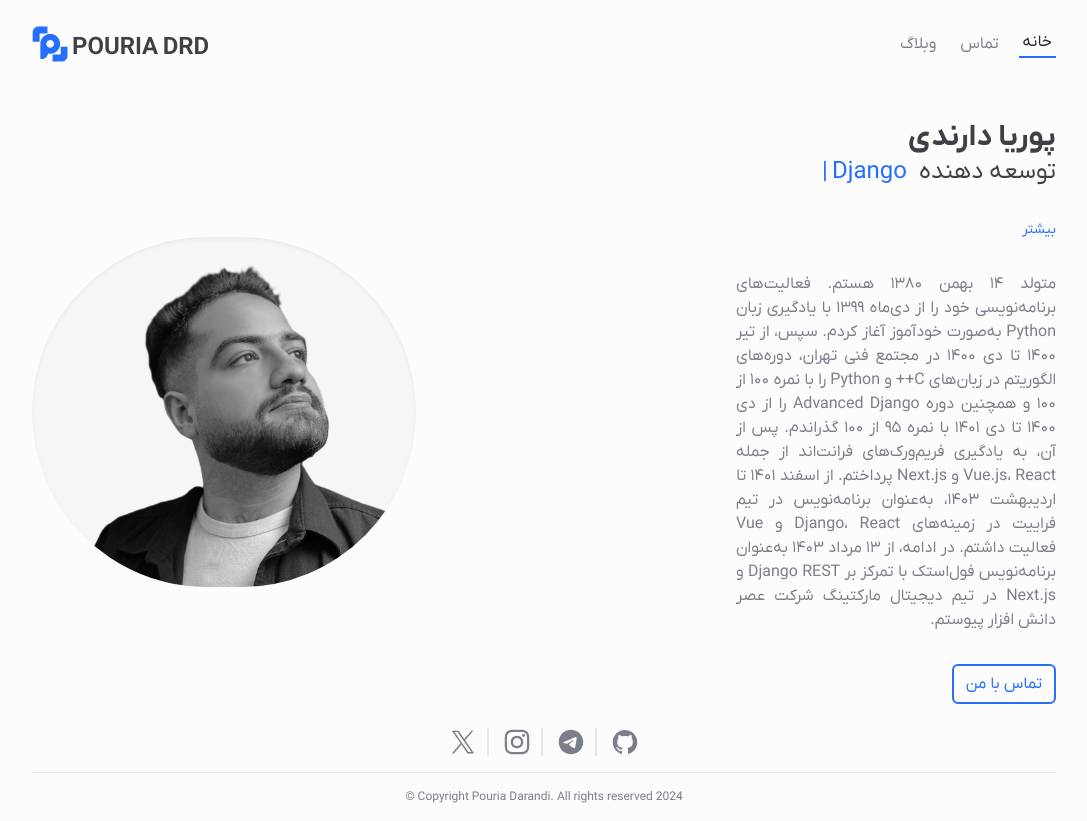
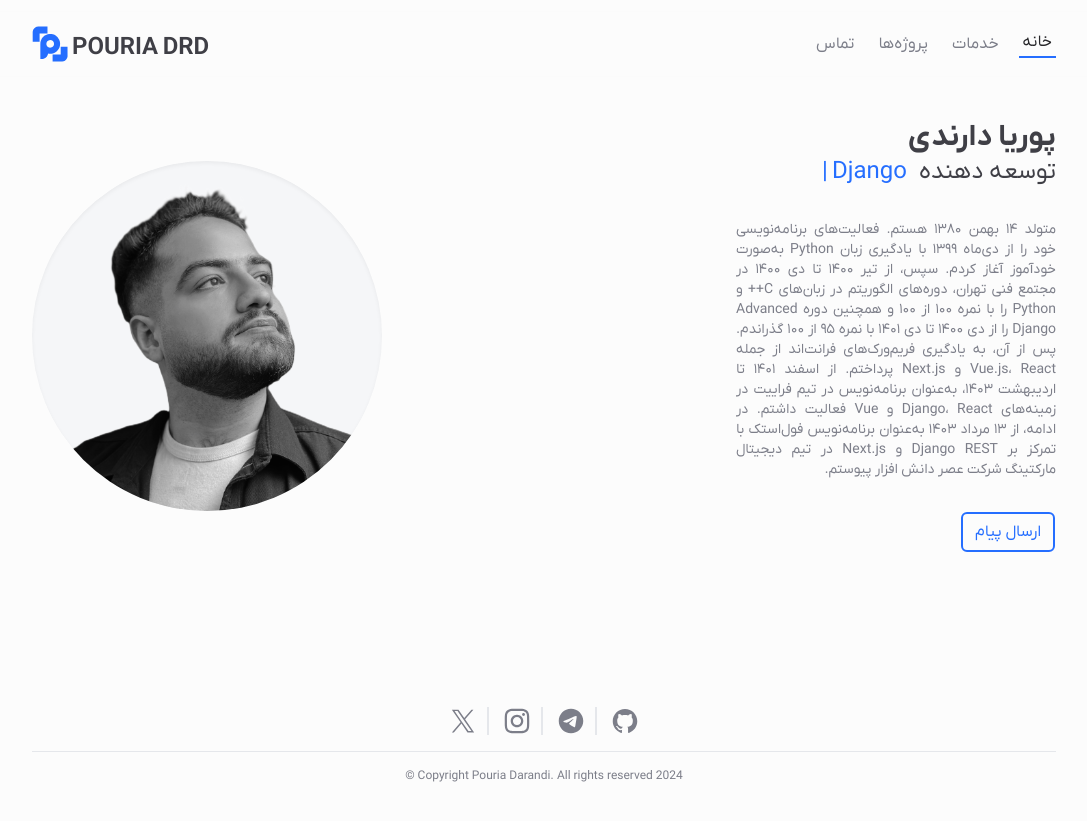
Before and after one commit to pouria-drd/pouria-drd-next-14, a Next.js app: page / in a window 1280 px wide. Shown: the whole page, without its empty margins (96-1183 px from the left). After the commit the page ends 800 px from the top, so only its background shows below. Built offline with nearby package versions, Linux system fonts and the light colour scheme.

Commit message:
optimized pages and add more routes

```diff
--- a/app/blogs/page.tsx
+++ /dev/null
@@ -1,5 +0,0 @@
-function BlogsPage() {
-    return <div>Blogs Page</div>;
-}
-
-export default BlogsPage;
--- a/app/contact-me/layout.tsx
+++ b/app/contact-me/layout.tsx
@@ -1,5 +1,5 @@
-import { Metadata } from "next";
 import { Fragment } from "react";
+import type { Metadata } from "next";
 
 export const metadata: Metadata = {
     title: "Contact Me",
--- a/app/page.tsx
+++ b/app/page.tsx
@@ -1,4 +1,4 @@
-import { Intro } from "@/components/home";
+import { Intro } from "@/components/pages";
 
 function HomePage() {
     return (
--- a/app/blogs/layout.tsx
+++ b/app/projects/layout.tsx
@@ -2,16 +2,16 @@ import { Fragment } from "react";
 import type { Metadata } from "next";
 
 export const metadata: Metadata = {
-    title: "Blogs",
-    description: "Pouria Darandi's Blogs",
+    title: "Projects",
+    description: "Pouria Darandi's Projects",
 };
 
-interface BlogsLayoutProps {
+interface ProjectsLayoutProps {
     children: React.ReactNode;
 }
 
-function BlogsLayout(props: BlogsLayoutProps) {
+function ProjectsLayout(props: ProjectsLayoutProps) {
     return <Fragment>{props.children}</Fragment>;
 }
 
-export default BlogsLayout;
+export default ProjectsLayout;
--- /dev/null
+++ b/app/projects/page.tsx
@@ -0,0 +1,5 @@
+function ProjectsPage() {
+    return <div>Projects Page</div>;
+}
+
+export default ProjectsPage;
--- /dev/null
+++ b/app/services/layout.tsx
@@ -0,0 +1,19 @@
+import { Fragment } from "react";
+import type { Metadata } from "next";
+
+export const metadata: Metadata = {
+    title: "Services",
+
+    description:
+        "Services of Pouria Darandi, a Software Engineer and a Full Stack Developer",
+};
+
+interface ServicesLayoutProps {
+    children: React.ReactNode;
+}
+
+function ServicesLayout(props: ServicesLayoutProps) {
+    return <Fragment>{props.children}</Fragment>;
+}
+
+export default ServicesLayout;
--- /dev/null
+++ b/app/services/page.tsx
@@ -0,0 +1,5 @@
+function ServicesPage() {
+    return <div>ServicesPage</div>;
+}
+
+export default ServicesPage;
--- a/components/home/Intro.tsx
+++ b/components/pages/Intro.tsx
@@ -43,10 +43,10 @@ const Intro = () => {
                     <SkillsWriter />
                 </div>
 
-                <Container className="items-start justify-start gap-0 p-0">
+                <Container className="sm:hidden items-start justify-start gap-0 p-0">
                     <AnimatePresence initial={false}>
                         <motion.div
-                            className="sm:hidden overflow-hidden"
+                            className="overflow-hidden"
                             animate={{
                                 transition: {
                                     duration: 0.75,
@@ -67,7 +67,7 @@ const Intro = () => {
                     </button>
                 </Container>
 
-                <Paragraph className="hidden sm:block text-justify md:text-sm lg:text-base max-w-80 r2l">
+                <Paragraph className="hidden sm:block text-justify md:text-sm max-w-80 r2l">
                     متولد 14 بهمن 1380 هستم. فعالیت‌های برنامه‌نویسی خود را از
                     دی‌ماه 1399 با یادگیری زبان Python به‌صورت خودآموز آغاز
                     کردم. سپس، از تیر 1400 تا دی 1400 در مجتمع فنی تهران،
@@ -86,8 +86,8 @@ const Intro = () => {
                     as="link"
                     href="/contact-me"
                     variant="outlined"
-                    className="w-fit">
-                    تماس با من
+                    className="w-fit mr-px">
+                    ارسال پیام
                 </Button>
             </MotionSlide>
 
@@ -97,7 +97,7 @@ const Intro = () => {
                 className="relative flex items-center justify-center sm:justify-end w-full">
                 <div
                     className="bg-drd-light-neutral-2 shadow-inner overflow-clip transition-all
-                    rounded-full w-56 sm:w-72 md:w-80 lg:w-96">
+                    rounded-full w-56 sm:w-72 md:w-80 lg:w-[350px]">
                     <Image
                         priority
                         width={350}
--- a/constants/routes/index.ts
+++ b/constants/routes/index.ts
@@ -4,12 +4,16 @@ const NavLinks: NavLink[] = [
         path: "/",
     },
     {
+        name: "خدمات",
+        path: "/services",
+    },
+    {
+        name: "پروژه‌ها",
+        path: "/projects",
+    },
+    {
         name: "تماس",
         path: "/contact-me",
-    },
-    {
-        name: "وبلاگ",
-        path: "/blogs",
     },
 ];
 
```
Also changed, not shown: components/pages/Service.tsx (renamed from components/home/Service.tsx), components/pages/index.ts (renamed from components/home/index.ts).
